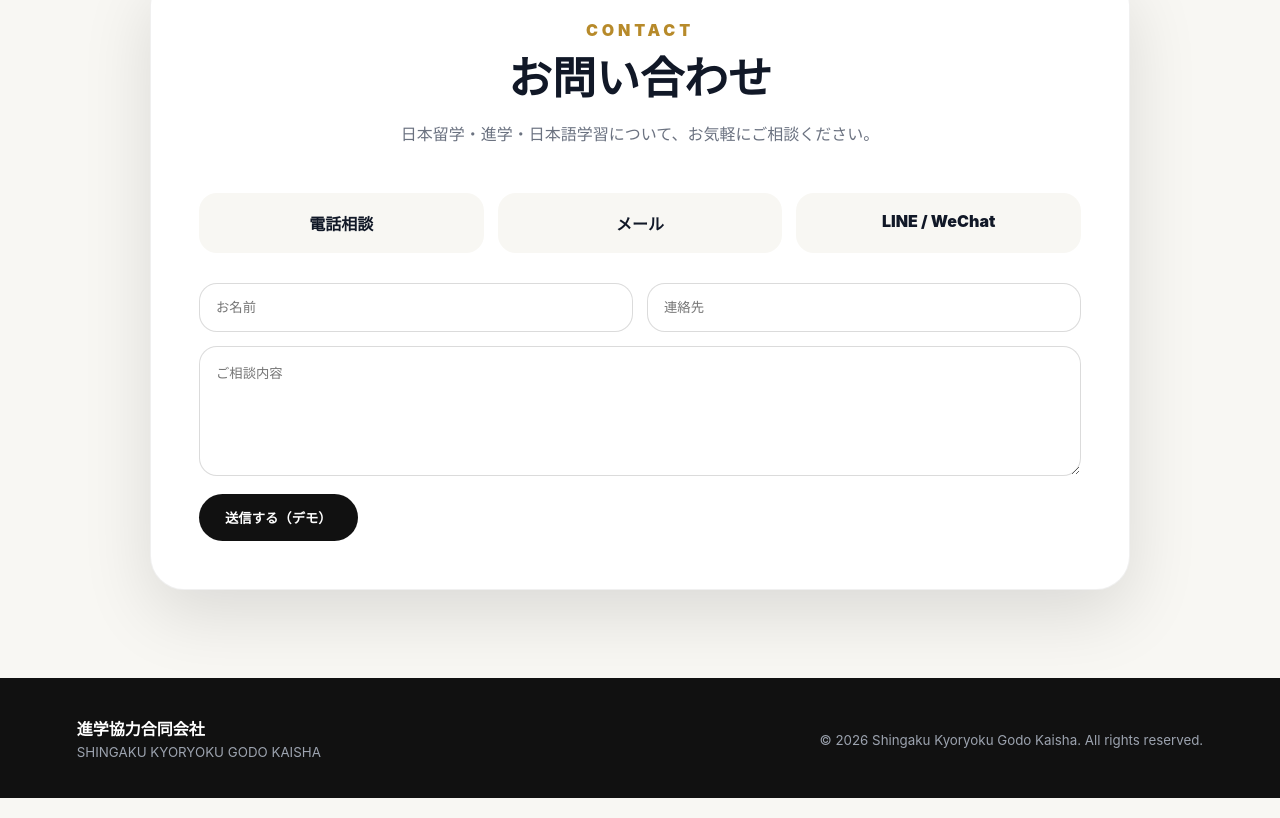
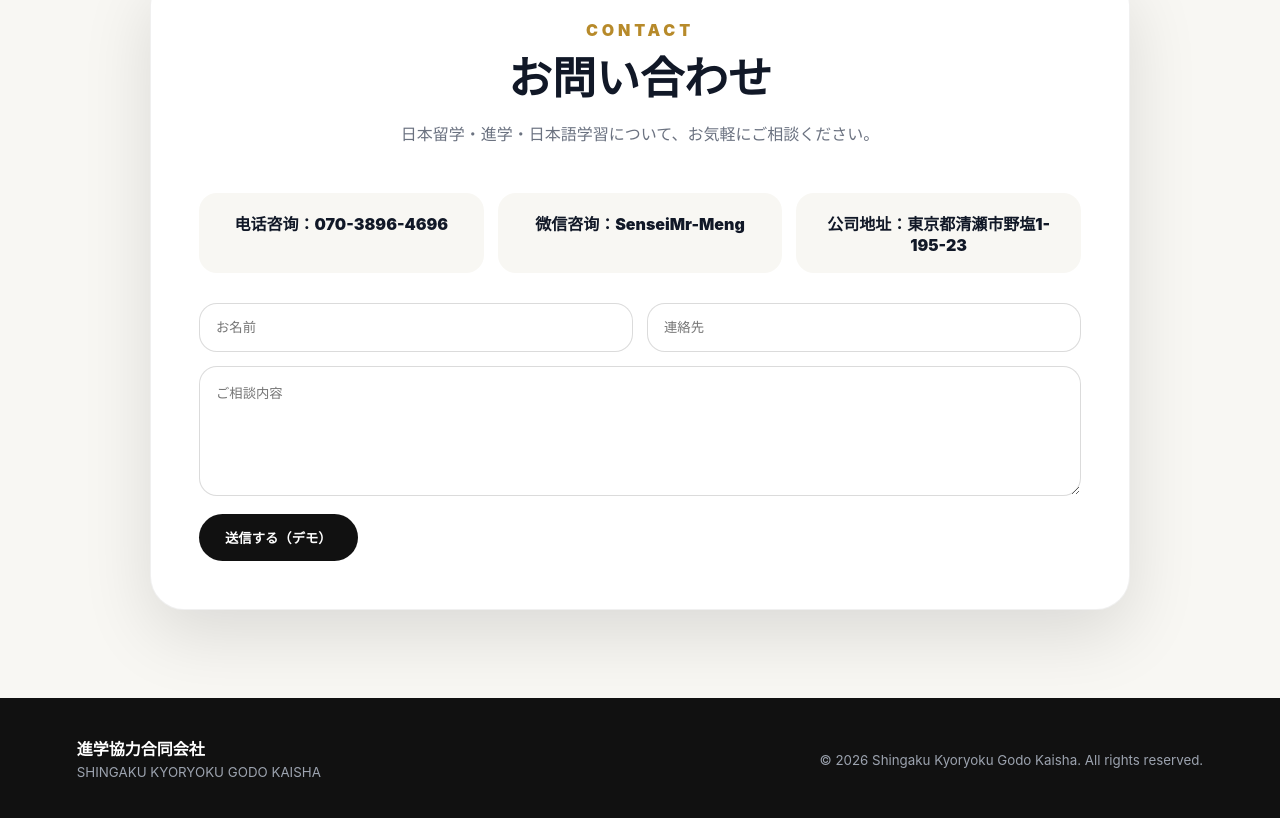
Before and after one commit to shaoziyang144-lab/shingaku-site, a plain HTML site: page index.html in a window 1280 px wide. Shown: the part 2885-3703 px from the top of the page. Drawn offline with Linux system fonts and the light colour scheme.

Commit message:
Update index.html

```diff
--- a/index.html
+++ b/index.html
@@ -143,9 +143,9 @@
         </div>
 
         <div class="contact-links">
-          <a href="tel:+819000000000">電話相談</a>
-          <a href="mailto:info@example.com">メール</a>
-          <a href="#">LINE / WeChat</a>
+        <a href="tel:+817038964696">电话咨询：070-3896-4696</a>
+        <a href="#">微信咨询：SenseiMr-Meng</a>
+        <a href="#">公司地址：東京都清瀬市野塩1-195-23</a>
         </div>
 
         <form onsubmit="event.preventDefault(); alert('送信デモです。正式運用時にフォーム連携が必要です。');">
```
